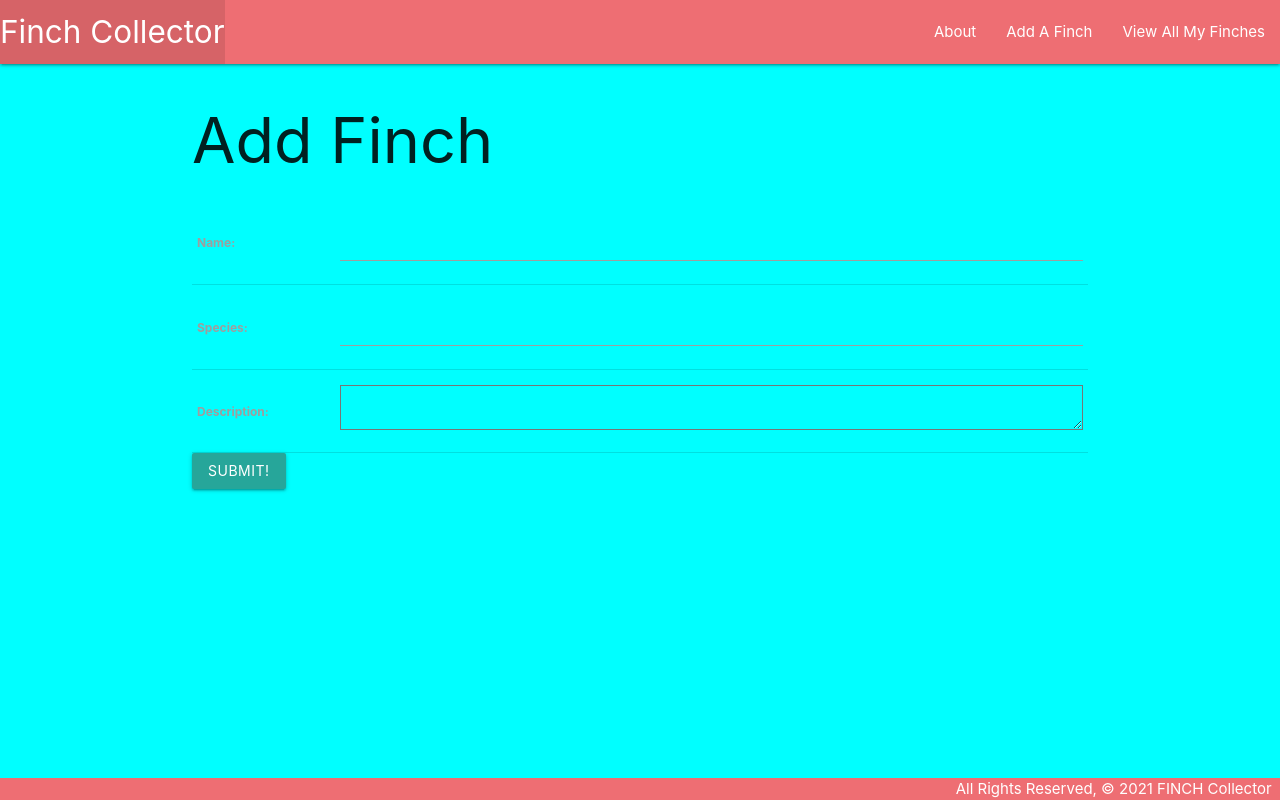
After one commit to sadiefiss/finchcollector, a Django app: page /finches/create/ in a window 1280 px wide. The commit adds this page. Run offline with Django 5.2, Linux system fonts and the light colour scheme.

Commit message:
EOD WORK

```diff
--- a/main_app/models.py
+++ b/main_app/models.py
@@ -1,4 +1,5 @@
 from django.db import models
+from django.urls import reverse
 
 
 class Finch(models.Model):
@@ -9,3 +10,6 @@ class Finch(models.Model):
 
     def __str__(self):
         return self.name
+
+    def get_absolute_url(self):
+        return reverse('detail', kwargs={'finch_id': self.id})
--- a/main_app/templates/base.html
+++ b/main_app/templates/base.html
@@ -13,13 +13,16 @@
   <header class="navbar-fixed">
     <nav>
       <div class="nav-wrapper">
-        <ul>
-          <li><a href="/" class="left brand-logo">&nbsp;&nbsp;Finch Collector</a></li>
-        </ul>
-        <ul class="right">
-          <li><a href="/about">About</a></li>
-          <li><a href="/finches">View All My finches</a></li>
-        </ul>
+          <ul>
+            <li><a href="{% url 'home' %}" class="left brand-logo">Finch Collector</a></li>
+          </ul>
+          <ul class="right">
+            <li><a href="{% url 'about' %}">About</a></li>
+            <li><a href="{% url 'finches_create' %}">Add A Finch</a></li>
+            <li><a href="{% url 'finches_index' %}">View All My Finches</a></li>
+          </ul>
+
+
       </div>
     </nav>
   </header>
--- /dev/null
+++ b/main_app/templates/main_app/finch_form.html
@@ -0,0 +1,15 @@
+{% extends 'base.html' %}
+
+{% block content %}
+  <h1>Add Finch</h1>
+  <!-- Leaving the action empty makes the form post to the same url used to display it -->
+  <form action="" method="POST">
+    <!-- Django requires the following for security purposes -->
+    {% csrf_token %}
+    <table>
+      <!-- Render the inputs inside of <tr>s & <td>s -->
+      {{ form.as_table }}
+    </table>
+    <input type="submit" value="Submit!" class="btn">
+  </form>
+{% endblock %}
--- a/main_app/urls.py
+++ b/main_app/urls.py
@@ -1,11 +1,12 @@
+
 from django.urls import path
-from . import views
-from .views import finches_detail
+from . import views  # Corrected import statement
 
 urlpatterns = [
     path('', views.home, name='home'),  # Assuming you have a 'home' view function
     path('about/', views.about, name='about'),
-    path('finches/<int:finch_id>/', finches_detail, name='finch_detail'),
+    path('finches/<int:finch_id>/', views.finches_detail, name='finch_detail'),
     path('finches/', views.finches_index, name='finches_index'),  # New route for finches
-	path('finches/<int:finch_id>/', views.finches_detail, name='finches_detail')
- ]
+    # Removed the duplicate path for 'finches/<int:finch_id>/'
+    path('finches/create/', views.FinchCreate.as_view(), name='finches_create'),  # Corrected 'views' and 'as_view()', and added missing comma
+]
--- a/main_app/views.py
+++ b/main_app/views.py
@@ -1,13 +1,15 @@
 # main_app/views.py
 
 from django.shortcuts import get_object_or_404, render
+from django.views.generic.edit import CreateView
+# , UpdateVeiw, DeleteVeiw
 from .models import Finch
 
-finches = [
-    {'name': 'Zebra Finch', 'description': 'Small and colorful bird.', 'age': 1},
-    {'name': 'Gouldian Finch', 'description': 'Rainbow coloring.', 'age': 2},
-    # ... Add more finch objects as needed
-]
+# # finches = [
+# #     {'name': 'Zebra Finch', 'description': 'Small and colorful bird.', 'age': 1},
+# #     {'name': 'Gouldian Finch', 'description': 'Rainbow coloring.', 'age': 2},
+#     # ... Add more finch objects as needed
+# ]
 #home veiw
 def home(request):
     return render(request, 'home.html')
@@ -25,3 +27,8 @@ def finches_detail(request, finch_id):
     finch = get_object_or_404(Finch, pk=finch_id)
     #finch = Finch.objects.get(id=finch_id)
     return render(request, 'finches/detail.html', { 'finch': finch })
+
+#Create veiw
+class FinchCreate(CreateView):
+    model = Finch
+    fields = '__all__'
```
Also changed, not shown: 1 other file.
